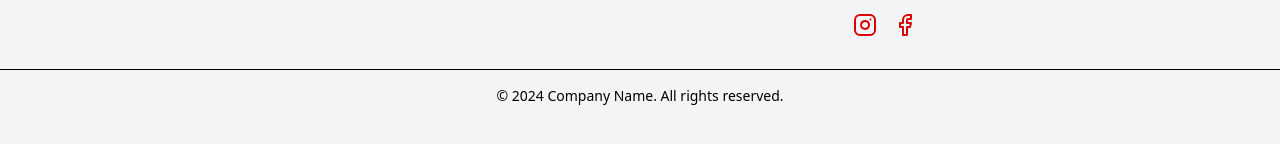
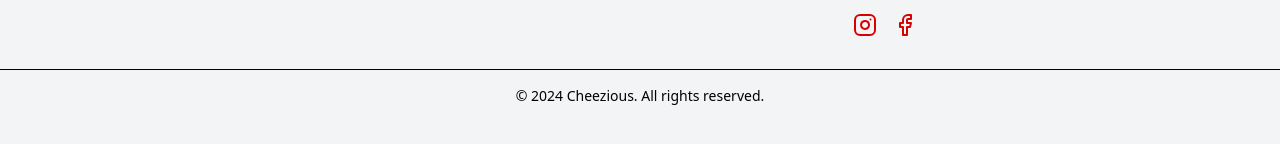
Before and after one commit to Ahsan-Burki2126/Cheezious, a React (Vite) app: page / in a window 1280 px wide. Shown: the part 1374-1518 px from the top of the page. Built offline with nearby package versions, Linux system fonts and the light colour scheme.

Commit message:
change compny name

```diff
--- a/src/components/Footer.jsx
+++ b/src/components/Footer.jsx
@@ -76,7 +76,7 @@ const Footer = () => {
       {/* Horizontal Rule and Copyright Text */}
       <hr className="border-black mt-8" />
       <div className="text-center py-4 text-sm">
-        © 2024 Company Name. All rights reserved.
+        © 2024 Cheezious. All rights reserved.
       </div>
     </footer>
   );
```
